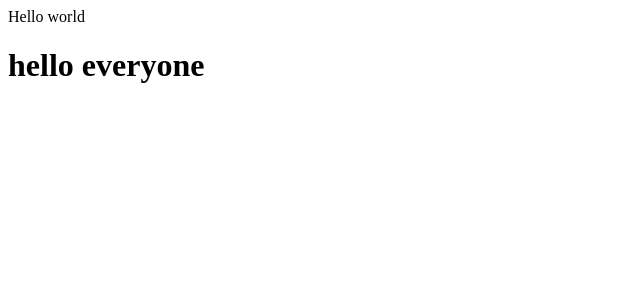
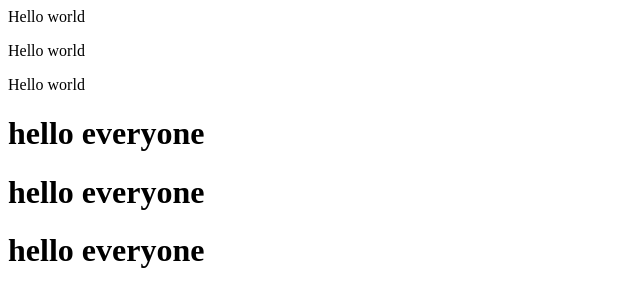
Before and after one commit to RahulDagdi/ownRepo, a plain HTML site: page index.html in a window 1280 px wide. Shown: the whole page, without its empty margins (0-640 px from the left). Drawn offline with Linux system fonts and the light colour scheme.

Commit message:
add new peagrap

```diff
--- a/index.html
+++ b/index.html
@@ -1,4 +1,8 @@
+<p> Hello world </p>
+<p> Hello world </p>
 <p> Hello world </p>
 
 
 <h1> hello everyone </h1>
+<h1> hello everyone </h1>
+<h1> hello everyone </h1>
```
